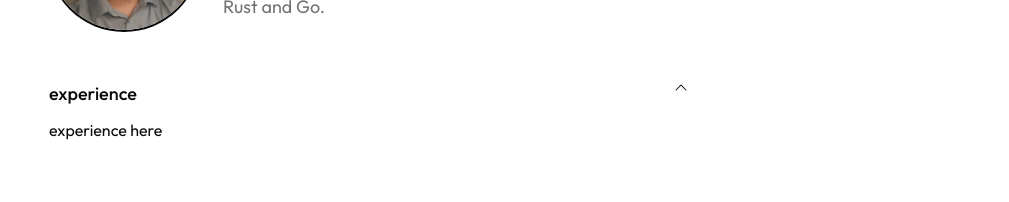
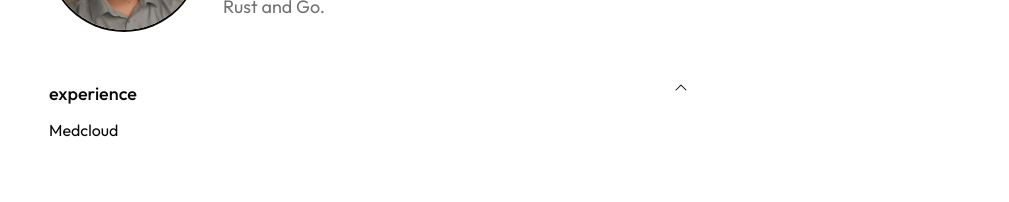
Before and after one commit to henriqueluhm/henriqueluhm-dev, a Next.js app: page / in a window 1280 px wide. Shown: the part 232-434 px from the top of the page, without its empty margins (271-1280 px from the left). Built offline with nearby package versions, Linux system fonts and the light colour scheme; no server answers.

Commit message:
feat: wip of main sections

```diff
--- a/package.json
+++ b/package.json
@@ -22,8 +22,10 @@
     "react": "19.2.1",
     "react-dom": "19.2.1",
     "shadcn": "^3.6.2",
+    "sonner": "^2.0.7",
     "tailwind-merge": "^3.4.0",
-    "tw-animate-css": "^1.4.0"
+    "tw-animate-css": "^1.4.0",
+    "vaul": "^1.1.2"
   },
   "devDependencies": {
     "@biomejs/biome": "2.2.0",
--- a/src/app/page.tsx
+++ b/src/app/page.tsx
@@ -1,12 +1,9 @@
 import * as motion from "motion/react-client";
 import Image from "next/image";
 import { getTranslations } from "next-intl/server";
-import {
-  Accordion,
-  AccordionContent,
-  AccordionItem,
-  AccordionTrigger,
-} from "@/components/ui/accordion";
+import { AccordionSection } from "@/components/accordion-section";
+import { Timeline, TimelineTitle } from "@/components/timeline";
+import { Accordion } from "@/components/ui/accordion";
 
 export default async function Page() {
   const t = await getTranslations();
@@ -15,7 +12,10 @@ export default async function Page() {
     <main className="mb-(--nav-height) md:mt-(--nav-height) flex flex-col items-center justify-center px-4 py-10">
       <div className="w-full max-w-160">
         <div className="flex flex-col gap-10">
-          <div className="flex flex-col sm:flex-row gap-6 items-center">
+          <div
+            id="introduction"
+            className="flex flex-col sm:flex-row gap-6 items-center scroll-mt-24"
+          >
             <motion.div
               initial={{ opacity: 0, y: -10 }}
               animate={{ opacity: 1, y: 0 }}
@@ -50,64 +50,33 @@ export default async function Page() {
             multiple
             defaultValue={["experience", "education", "personalProjects"]}
           >
-            <motion.div
-              initial={{ opacity: 0, y: 20 }}
-              animate={{ opacity: 1, y: 0 }}
-              transition={{ duration: 0.5, delay: 0.3, ease: "easeOut" }}
+            <AccordionSection
+              id="experience"
+              title={t("home.experience")}
+              delay={0.3}
             >
-              <AccordionItem value="experience">
-                <AccordionTrigger>{t("home.experience")}</AccordionTrigger>
-                <AccordionContent>
-                  <motion.div
-                    initial={{ opacity: 0, y: 10 }}
-                    animate={{ opacity: 1, y: 0 }}
-                    transition={{ duration: 0.3, ease: "easeOut" }}
-                  >
-                    experience here
-                  </motion.div>
-                </AccordionContent>
-              </AccordionItem>
-            </motion.div>
+              <Timeline>
+                <TimelineTitle>Medcloud</TimelineTitle>
 
-            <motion.div
-              initial={{ opacity: 0, y: 20 }}
-              animate={{ opacity: 1, y: 0 }}
-              transition={{ duration: 0.5, delay: 0.4, ease: "easeOut" }}
+                {/* <TimelineCheckpoint title={t()}>checkpoint 1</TimelineCheckpoint> */}
+              </Timeline>
+            </AccordionSection>
+
+            <AccordionSection
+              id="education"
+              title={t("home.education")}
+              delay={0.4}
             >
-              <AccordionItem value="education">
-                <AccordionTrigger>{t("home.education")}</AccordionTrigger>
-                <AccordionContent>
-                  <motion.div
-                    initial={{ opacity: 0, y: 10 }}
-                    animate={{ opacity: 1, y: 0 }}
-                    transition={{ duration: 0.3, ease: "easeOut" }}
-                  >
-                    education here
-                  </motion.div>
-                </AccordionContent>
-              </AccordionItem>
-            </motion.div>
+              education here
+            </AccordionSection>
 
-            <motion.div
-              initial={{ opacity: 0, y: 20 }}
-              animate={{ opacity: 1, y: 0 }}
-              transition={{ duration: 0.5, delay: 0.5, ease: "easeOut" }}
+            <AccordionSection
+              id="personalProjects"
+              title={t("home.personalProjects")}
+              delay={0.5}
             >
-              <AccordionItem value="personalProjects">
-                <AccordionTrigger>
-                  {t("home.personalProjects")}
-                </AccordionTrigger>
-                <AccordionContent>
-                  <motion.div
-                    initial={{ opacity: 0, y: 10 }}
-                    animate={{ opacity: 1, y: 0 }}
-                    transition={{ duration: 0.3, ease: "easeOut" }}
-                  >
-                    projects here
-                  </motion.div>
-                </AccordionContent>
-              </AccordionItem>
-            </motion.div>
+              projects here
+            </AccordionSection>
           </Accordion>
         </div>
       </div>
--- /dev/null
+++ b/src/components/accordion-section.tsx
@@ -0,0 +1,44 @@
+import * as motion from "motion/react-client";
+import type { ReactNode } from "react";
+import {
+  AccordionContent,
+  AccordionItem,
+  AccordionTrigger,
+} from "@/components/ui/accordion";
+
+type AccordionSectionProps = {
+  id: string;
+  title: string;
+  children: ReactNode;
+  delay?: number;
+};
+
+export function AccordionSection({
+  id,
+  title,
+  children,
+  delay = 0,
+}: AccordionSectionProps) {
+  return (
+    <motion.section
+      initial={{ opacity: 0, y: 20 }}
+      animate={{ opacity: 1, y: 0 }}
+      transition={{ duration: 0.5, delay, ease: "easeOut" }}
+      id={id}
+      className="scroll-mt-24"
+    >
+      <AccordionItem value={id}>
+        <AccordionTrigger>{title}</AccordionTrigger>
+        <AccordionContent>
+          <motion.div
+            initial={{ opacity: 0, y: 10 }}
+            animate={{ opacity: 1, y: 0 }}
+            transition={{ duration: 0.3, ease: "easeOut" }}
+          >
+            {children}
+          </motion.div>
+        </AccordionContent>
+      </AccordionItem>
+    </motion.section>
+  );
+}
--- a/src/components/nav.tsx
+++ b/src/components/nav.tsx
@@ -10,7 +10,7 @@ export function Nav() {
         h-(--nav-height)
         px-4
         flex justify-end items-center gap-2
-        bg-background/80 backdrop-blur
+        bg-background/50 backdrop-blur
         border-t md:border-t-0 md:border-b
       "
     >
--- /dev/null
+++ b/src/components/timeline.tsx
@@ -0,0 +1,28 @@
+import type { ReactNode } from "react";
+
+type ChildrenProp = {
+  children: ReactNode;
+};
+
+type TimelineCheckpointProps = ChildrenProp & {
+  title: string;
+  period: ReactNode;
+};
+
+function TimelineCheckpoint({
+  children,
+  title,
+  period,
+}: TimelineCheckpointProps) {
+  return <div>{children}</div>;
+}
+
+function TimelineTitle({ children }: ChildrenProp) {
+  return <div>{children}</div>;
+}
+
+function Timeline({ children }: ChildrenProp) {
+  return <div className="flex flex-col">{children}</div>;
+}
+
+export { Timeline, TimelineTitle, TimelineCheckpoint };
```
Also changed, not shown: biome.json (+1 -7 lines), src/app/globals.css (line endings or trailing spaces), 1 other file (tests, documents, lock files or other folders).
